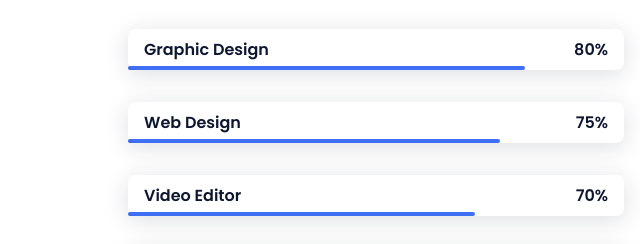
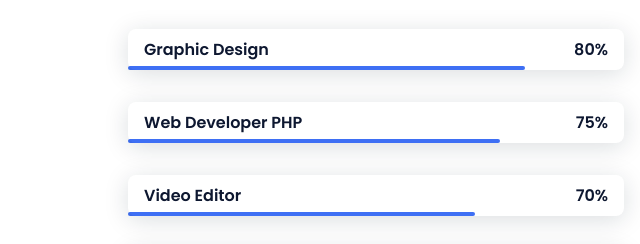
Before and after one commit to Stevan-idea/Website-Personal, a plain HTML site: page index.html in a window 1280 px wide. Shown: the part 1596-1840 px from the top of the page, 0-640 px from the left. Drawn offline with nearby package versions, Linux system fonts and the light colour scheme.

Commit message:
Update index.html

```diff
--- a/index.html
+++ b/index.html
@@ -108,7 +108,7 @@
                         <div class="skills__data">
                             <div class="skills__names">
 
-                                <span class="skills__name">Web Design</span>
+                                <span class="skills__name">Web Developer PHP</span>
                             </div>
                             <div class="skills__bar skills__css">
 
```
